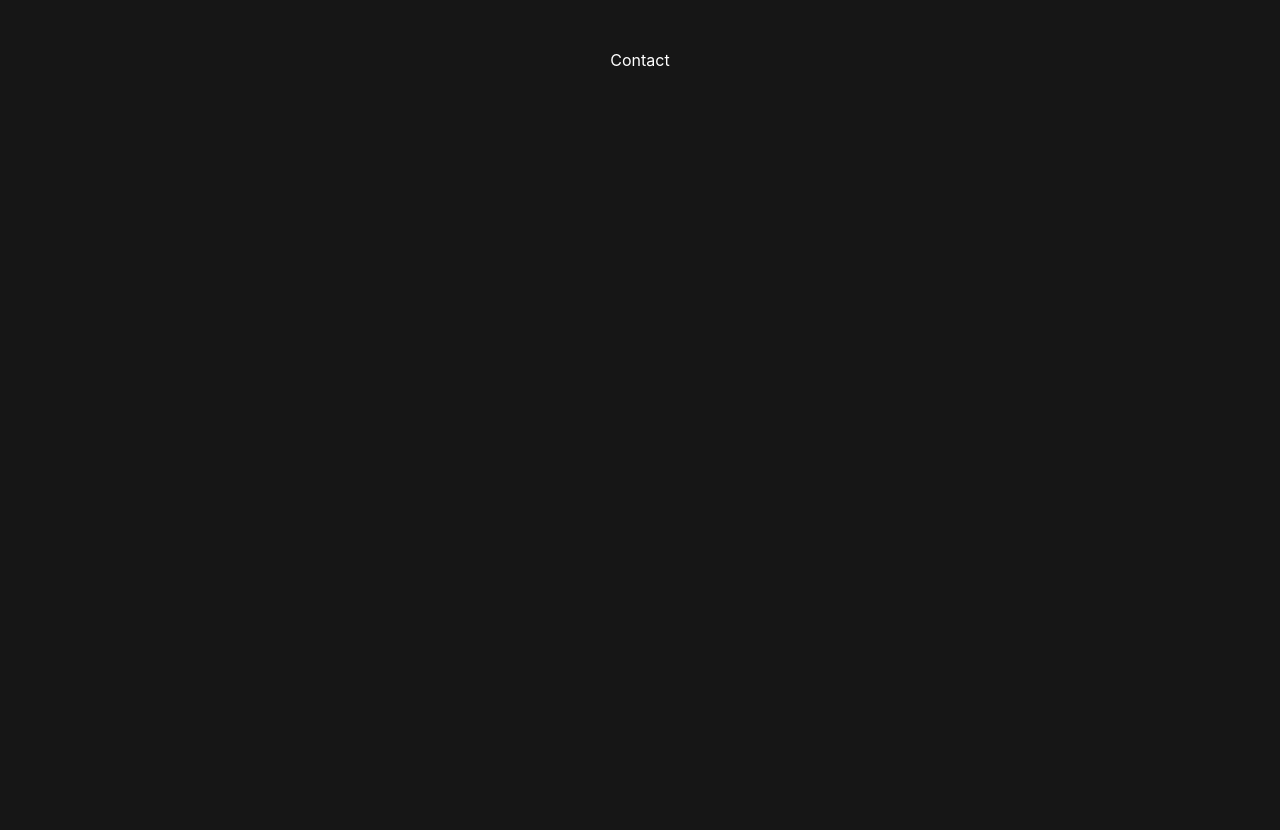
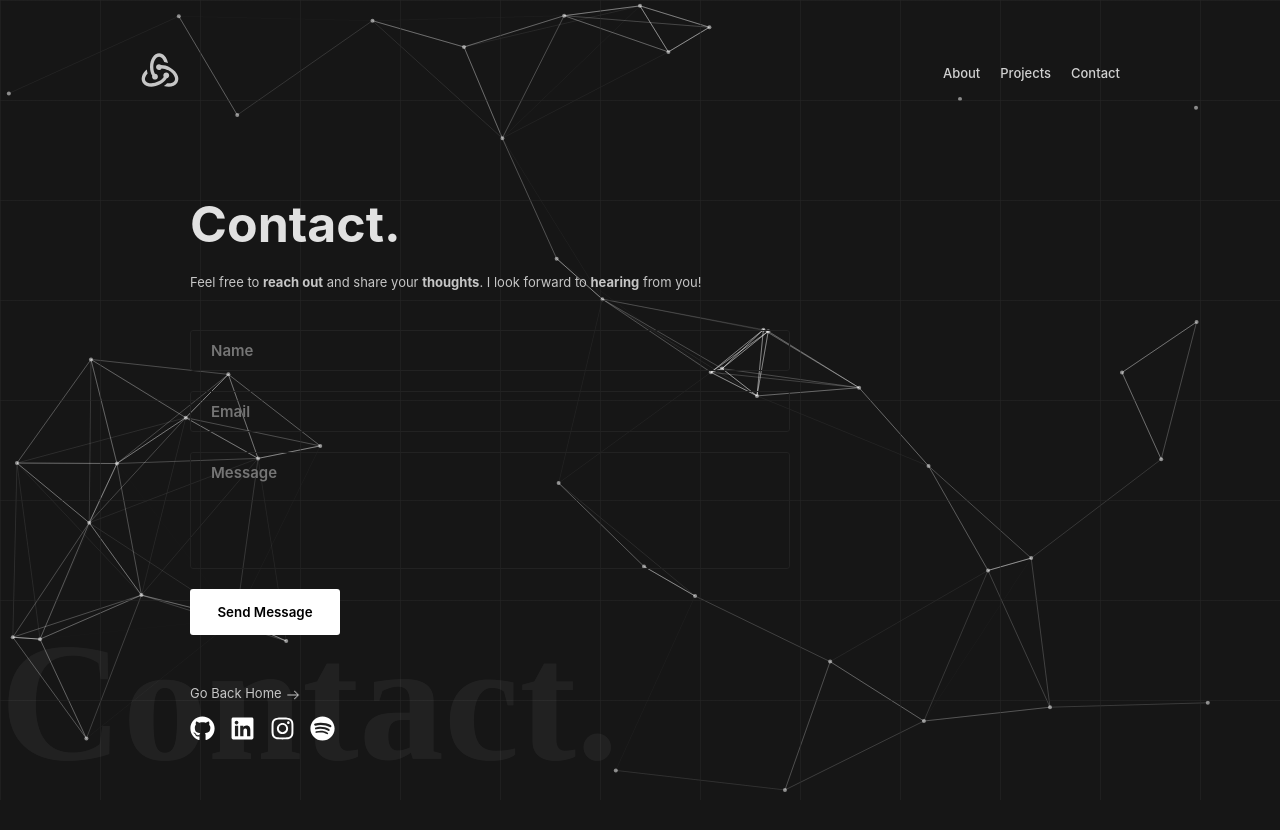
Before and after one commit to joao-araujoo/Portfolio, a React (Vite) app: page /contact in a window 1280 px wide. Shown: the top 830 px of the page. Before the commit the page ends 800 px from the top, so only its background shows below. Built offline with nearby package versions, Linux system fonts and the light colour scheme; a web font is replaced by a local one.

Commit message:
feat: contact page

```diff
--- /dev/null
+++ b/src/components/Atoms/ContactForm/index.jsx
@@ -0,0 +1,23 @@
+import styles from "./styles.module.css";
+
+export default function ContactForm() {
+  return (
+    <>
+      <form
+        action="https://formsubmit.co/joao.araujoo2007@gmail.com"
+        method="POST"
+        className={styles.wrapper}
+      >
+        <p className="paragraph"style={{margin: "20px 0"}}>Feel free to <strong>reach out</strong> and share your <strong>thoughts</strong>. I look forward to <strong>hearing</strong> from you!</p>
+
+        <input type="text" name="name"placeholder="Name" className={styles.input} required />
+        <input type="email" name="email" placeholder="Email" className={styles.input} required />
+        <textarea name="message" placeholder="Message" rows="5" className={styles.textarea} required></textarea>
+        <input type="hidden" name="_captcha" value={false} />
+        {/* TODO criar página de obrigado */}
+        {/* <input type="hidden" name="_next" value="http://localhost:5173/contact" /> */}
+        <button type="submit" className={styles.submitButton}>Send Message</button>
+      </form>
+    </>
+  );
+}
--- /dev/null
+++ b/src/components/Atoms/ContactForm/styles.module.css
@@ -0,0 +1,38 @@
+.wrapper {
+  margin-bottom: 50px;
+  width: 100%;
+  max-width: 600px;
+  display: flex;
+  flex-direction: column;
+  gap: 20px;
+}
+
+.input,
+.textarea {
+  width: 100%;
+  padding: 10px 20px;
+  border-radius: 3px;
+  border: 1px solid #222;
+  background: none;
+  font-size: 15px;
+  outline: none;
+  resize: none;
+  font-weight: 600;
+}
+
+.input:focus,
+.textarea:focus {
+  background-color: #111;
+  border: 1px solid #333;
+}
+
+.submitButton {
+  width: 150px;
+  padding: 15px;
+  background-color: #fff;
+  color: #000;
+  border: none;
+  border-radius: 3px;
+  font-weight: 600;
+  cursor: pointer;
+}
--- a/src/components/Atoms/CorinthiansNews/styles.module.css
+++ b/src/components/Atoms/CorinthiansNews/styles.module.css
@@ -1,7 +1,7 @@
 .newsList {
   display: flex;
   flex-wrap: wrap;
-  margin-top: 30px;
+  margin: 30px 0;
 }
 
 .newsItem {
--- a/src/components/Atoms/ProjectBox/index.jsx
+++ b/src/components/Atoms/ProjectBox/index.jsx
@@ -17,11 +17,11 @@ export default function ProjectBox() {
         <span className={styles.contentTab}>
           <h2>ÉlégantCart</h2>
           <p>
-            Lorem ipsum dolor sit amet Lorem ipsum dolor sit amet. Lorem ipsum
-            dolor sit amet consectetur, adipisicing elit. Accusantium blanditiis
-            error nihil vel ab in facere autem nesciunt minima, eligendi
-            dolorem! Voluptatum dolorum earum quasi, rem natus inventore
-            deserunt. Eligendi.
+            ÉlégantCart is more than just a shopping application; it&apos;s an
+            elegant and modern experience that transforms the act of online
+            shopping into something unique. With thoughtfully crafted design,
+            intuitive features, and a user-friendly interface, ÉlégantCart
+            redefines how we explore and acquire products.
           </p>
           <p>
             <span>React.js</span>
@@ -41,13 +41,7 @@ export default function ProjectBox() {
         />
         <span className={styles.contentTab}>
           <h2>Pretty Todo List</h2>
-          <p>
-            Lorem ipsum dolor sit amet Lorem ipsum dolor sit amet. Lorem ipsum
-            dolor sit amet consectetur, adipisicing elit. Accusantium blanditiis
-            error nihil vel ab in facere autem nesciunt minima, eligendi
-            dolorem! Voluptatum dolorum earum quasi, rem natus inventore
-            deserunt. Eligendi.
-          </p>
+          <p>Pretty Todo List is a modern to-do list with lot of functions.</p>
           <p>
             <span>HTML</span>
             <span>CSS</span>
@@ -68,11 +62,8 @@ export default function ProjectBox() {
         <span className={styles.contentTab}>
           <h2>Pretty Advice</h2>
           <p>
-            Lorem ipsum dolor sit amet Lorem ipsum dolor sit amet. Lorem ipsum
-            dolor sit amet consectetur, adipisicing elit. Accusantium blanditiis
-            error nihil vel ab in facere autem nesciunt minima, eligendi
-            dolorem! Voluptatum dolorum earum quasi, rem natus inventore
-            deserunt. Eligendi.
+            Advice generator with consumption of an API, in addition to having a
+            beautiful interactive card and design
           </p>
           <p>
             <span>HTML</span>
@@ -92,13 +83,7 @@ export default function ProjectBox() {
         />
         <span className={styles.contentTab}>
           <h2>Pretty Daily Weather</h2>
-          <p>
-            Lorem ipsum dolor sit amet Lorem ipsum dolor sit amet. Lorem ipsum
-            dolor sit amet consectetur, adipisicing elit. Accusantium blanditiis
-            error nihil vel ab in facere autem nesciunt minima, eligendi
-            dolorem! Voluptatum dolorum earum quasi, rem natus inventore
-            deserunt. Eligendi.
-          </p>
+          <p>Weather website with consumption of API&apos;s</p>
           <p>
             <span>HTML</span>
             <span>CSS</span>
@@ -118,11 +103,8 @@ export default function ProjectBox() {
         <span className={styles.contentTab}>
           <h2>Post Page</h2>
           <p>
-            Lorem ipsum dolor sit amet Lorem ipsum dolor sit amet. Lorem ipsum
-            dolor sit amet consectetur, adipisicing elit. Accusantium blanditiis
-            error nihil vel ab in facere autem nesciunt minima, eligendi
-            dolorem! Voluptatum dolorum earum quasi, rem natus inventore
-            deserunt. Eligendi.
+            Interactive platform for sharing posts with a social media-like
+            experience and a range of functionalities
           </p>
           <p>
             <span>HTML</span>
@@ -143,13 +125,7 @@ export default function ProjectBox() {
         />
         <span className={styles.contentTab}>
           <h2>AMD Copy</h2>
-          <p>
-            Lorem ipsum dolor sit amet Lorem ipsum dolor sit amet. Lorem ipsum
-            dolor sit amet consectetur, adipisicing elit. Accusantium blanditiis
-            error nihil vel ab in facere autem nesciunt minima, eligendi
-            dolorem! Voluptatum dolorum earum quasi, rem natus inventore
-            deserunt. Eligendi.
-          </p>
+          <p>Detailed copy of AMD website and fully responsive</p>
           <p>
             <span>HTML</span>
             <span>CSS</span>
@@ -169,13 +145,7 @@ export default function ProjectBox() {
         />
         <span className={styles.contentTab}>
           <h2>Notes</h2>
-          <p>
-            Lorem ipsum dolor sit amet Lorem ipsum dolor sit amet. Lorem ipsum
-            dolor sit amet consectetur, adipisicing elit. Accusantium blanditiis
-            error nihil vel ab in facere autem nesciunt minima, eligendi
-            dolorem! Voluptatum dolorum earum quasi, rem natus inventore
-            deserunt. Eligendi.
-          </p>
+          <p>Project focused on the design and use of the modal</p>
           <p>
             <span>HTML</span>
             <span>CSS</span>
@@ -196,11 +166,8 @@ export default function ProjectBox() {
         <span className={styles.contentTab}>
           <h2>Breaking Bad</h2>
           <p>
-            Lorem ipsum dolor sit amet Lorem ipsum dolor sit amet. Lorem ipsum
-            dolor sit amet consectetur, adipisicing elit. Accusantium blanditiis
-            error nihil vel ab in facere autem nesciunt minima, eligendi
-            dolorem! Voluptatum dolorum earum quasi, rem natus inventore
-            deserunt. Eligendi.
+            Website inspired by the breaking bad logo, which locates chemical
+            elements in the titles
           </p>
           <p>
             <span>HTML</span>
--- a/src/pages/Contact.jsx
+++ b/src/pages/Contact.jsx
@@ -1,7 +1,21 @@
+import ContactForm from "../components/Atoms/ContactForm";
+import Particle from "../components/Atoms/Particle/Particle";
+import Header from "../components/Organisms/Header";
+import Main from "../components/Organisms/Main";
+
 export default function Contact() {
   document.title = "Contact | João Araujo";
 
   return (
-    <div>Contact</div>
-  )
+    <>
+      <Particle />
+      <h1 className="background-title">Contact.</h1>
+      <Header />
+      <Main footerText="Go Back Home" footerPath="/">
+        <h1 className="title">Contact.</h1>
+
+        <ContactForm />
+      </Main>
+    </>
+  );
 }
--- a/src/stylesheets/global.css
+++ b/src/stylesheets/global.css
@@ -46,18 +46,6 @@ body {
   max-width: 1000px;
 }
 
-.cursor {
-  background: none;
-  border: 1px solid #c6c6c6;
-  width: 30px;
-  height: 30px;
-  border-radius: 50%;
-  position: fixed;
-  top: 0;
-  left: 0;
-  pointer-events: none;
-}
-
 .background-title {
   font-family: 'Kalnia';
   font-size: 170px;
@@ -84,16 +72,12 @@ body {
   gap: 5px;
 }
 
-.paragraph {
+.paragraph,
+.paragraph strong {
   color: var(--text-color);
   font-size: 13px;
   user-select: text;
   text-align: justify;
-}
-
-.paragraph:hover .cursor {
-  width: 12px;
-  height: 12px;
 }
 
 @media (max-width: 425px) {
```
